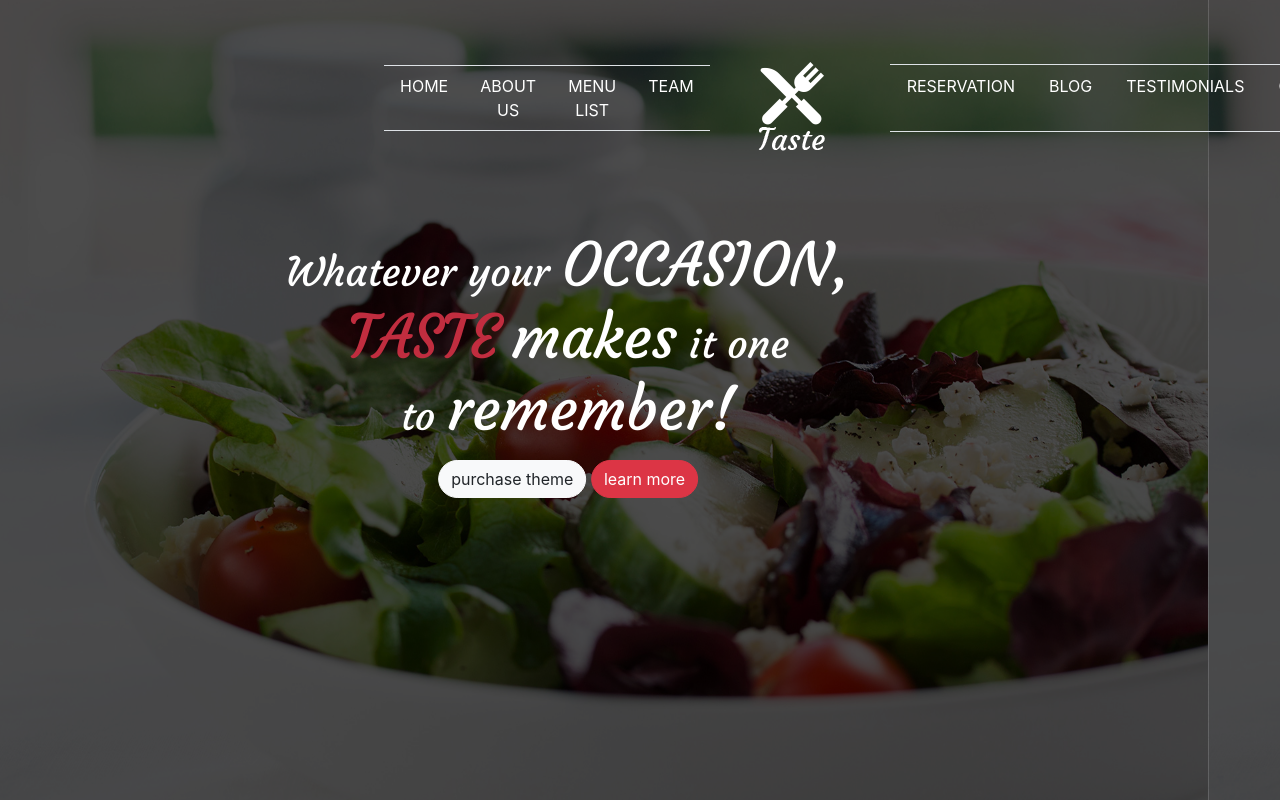
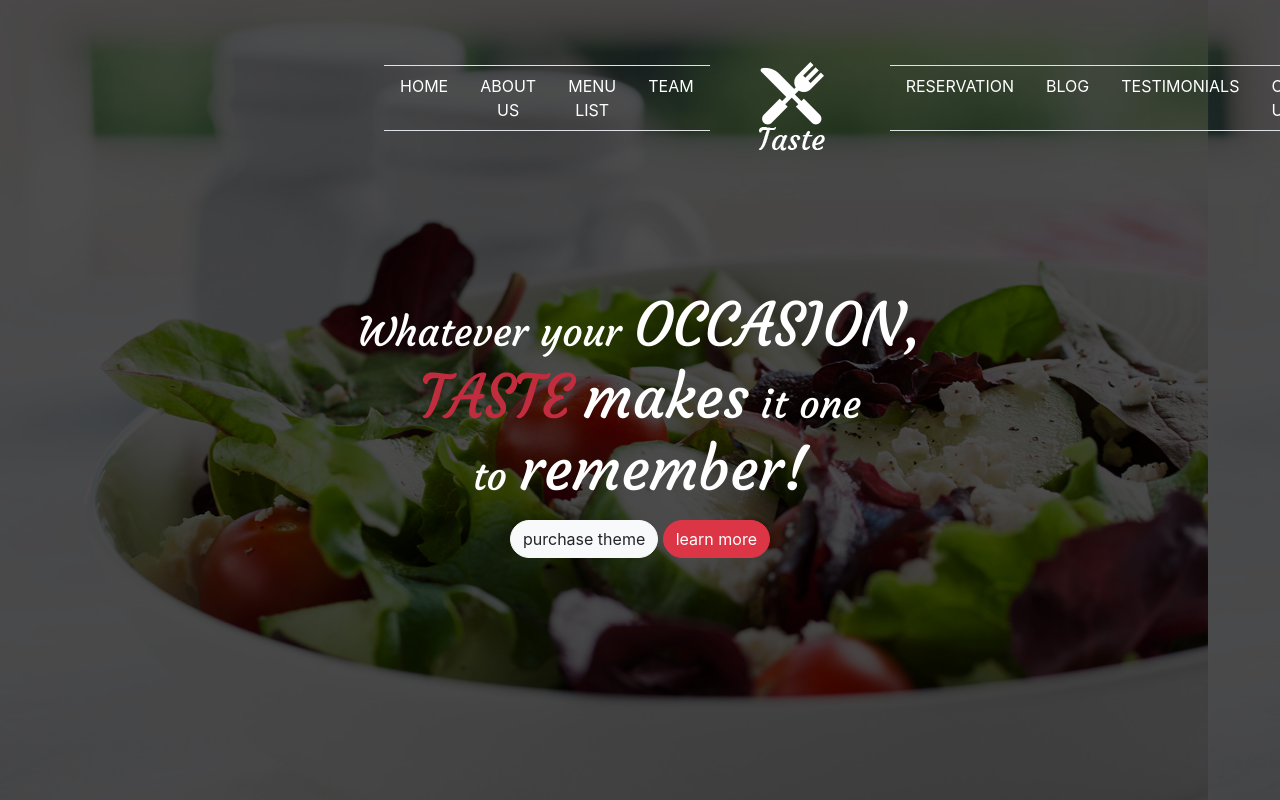
Before and after one commit to keeper-tech-Malo/coding_16_site_chef, a website: page index.html in a window 1280 px wide. Shown: the top 800 px of the page. Drawn offline with nearby package versions, Linux system fonts and the light colour scheme.

Commit message:
modification du header dans le travail de fin

```diff
--- a/index.html
+++ b/index.html
@@ -14,9 +14,15 @@
 
     <!-- src/scss/modules/_header.scss -->
     <header class=" position-relative overflow-hidden ">
+        <div class="container position-absolute  text-center titre-centre" style="z-index: 1; ">
+            <h1 class="text-white">Whatever your <span class="text-uppercase">occasion, <br></span><span class="taste text-uppercase">Taste</span> <span>makes</span> it one <br>to <span>remember!</span></h5>
+                <div class="btn">
+                    <button class="btn btn-light rounded-pill">purchase theme</button>
+                    <button class="btn btn-danger rounded-pill"> learn more</button>
 
-           <div id="carouselExampleCaptions" class="carousel slide" data-ride="carousel" class="position-relative" width="100">
+                </div>
 
+        </div>
         <nav class="navbar navbar-expand-lg navbar-dark position-absolute w-100 ml-lg-5 mx-auto " style="z-index: 1100;">
             <button class="navbar-toggler" type="button" data-toggle="collapse" data-target="#navbarNavDropdown" aria-controls="navbarNavDropdown" aria-expanded="false" aria-label="Toggle navigation">
                 <span class="navbar-toggler-icon"></span>
@@ -27,16 +33,16 @@
                     <ul class="d-flex list-unstyled justify-content-center text-center text-uppercase border-top border-bottom  ">
 
                         <li class="nav-item">
-                                <a class="nav-link " href="">home</a>
+                            <a class="nav-link text-white " href="">home</a>
                         </li>
                         <li class="nav-item ">
-                                <a class="nav-link" href="">about us</a>
+                            <a class="nav-link text-white" href="">about us</a>
                         </li>
                         <li class="nav-item ">
-                                <a class="nav-link " href="">menu list</a>
+                            <a class="nav-link text-white " href="">menu list</a>
                         </li>
                         <li class="nav-item ">
-                                <a class="nav-link " href="">team</a>
+                            <a class="nav-link text-white " href="">team</a>
                         </li>
                     </ul>
 
@@ -47,24 +53,23 @@
                 <ul class="d-flex list-unstyled  text-uppercase border-top border-bottom">
 
                     <li class="nav-item">
-                            <a class="nav-link btn" href="">Reservation</a>
+                        <a class="nav-link text-white" href="">Reservation</a>
                     </li>
                     <li class="nav-item ">
-                            <a class="nav-link btn" href="">Blog</a>
+                        <a class="nav-link text-white" href="">Blog</a>
                     </li>
                     <li class="nav-item ">
-                            <a class="nav-link btn" href="">Testimonials</a>
+                        <a class="nav-link text-white" href="">Testimonials</a>
                     </li>
                     <li class="nav-item ">
-                            <a class="nav-link btn" href="">Contact Us</a>
+                        <a class="nav-link text-white" href="">Contact Us</a>
                     </li>
-
                 </ul>
             </div>
 
-
         </nav>
 
+        <div id="carouselExampleCaptions" class="carousel slide" data-ride="carousel" class="position-relative" width="100">
 
 
             <!-- L'indicateur de page carousel (non obligatoire) , + il y a de slide , + faudra rajouter de li-->
@@ -75,7 +80,7 @@
             </ol>
 
             <!-- Corps du Carousel -->
-            <div class="carousel-inner" style="z-index: 1000;">
+            <div class="carousel-inner">
 
 
 
@@ -83,40 +88,13 @@
                 <!-- Début de Carousel -->
                 <div class="carousel-item active">
                     <img src="./public/img/banner1.jpg" class="d-block w-100" alt="">
-                    <div class="carousel-caption d-none d-md-block my-20 pb-2 ">
-
-                        <h1 class="">Whatever your <span class="text-uppercase">occasion, <br></span><span class="taste text-uppercase">Taste</span> <span>makes</span> it one <br>to <span>remember!</span></h5>
-                        <div class="btn">
-                            <button class="btn btn-light rounded-pill">purchase theme</button>
-                            <button class="btn btn-danger rounded-pill"> learn more</button>
-
-                        </div>
-                    </div>
                 </div>
                 <div class="carousel-item ">
                     <img src="./public/img/banner1.jpg" class="d-block w-100" alt="">
-                    <div class="carousel-caption d-none d-md-block my-20 ">
-
-                        <h1 class="">Whatever your <span class="text-uppercase">occasion, <br></span><span class="taste text-uppercase">Taste</span> <span>makes</span> it one <br>to <span>remember!</span></h5>
-                        <div class="btn">
-                            <button class="btn btn-light rounded-pill">purchase theme</button>
-                            <button class="btn btn-danger rounded-pill"> learn more</button>
-
-                        </div>
-                    </div>
                 </div>
 
                 <div class="carousel-item ">
                     <img src="./public/img/banner1.jpg" class="d-block w-100" alt="">
-                    <div class="carousel-caption d-none d-md-block my-20 ">
-
-                        <h1 class="">Whatever your <span class="text-uppercase">occasion, <br></span><span class="taste text-uppercase">Taste</span> <span>makes</span> it one <br>to <span>remember!</span></h5>
-                        <div class="btn">
-                            <button class="btn btn-light rounded">purchase theme</button>
-                            <button class="btn btn-danger rounded"> learn more</button>
-
-                        </div>
-                    </div>
                 </div>
             </div>
 
--- a/src/scss/modules/_header.scss
+++ b/src/scss/modules/_header.scss
@@ -1,22 +1,40 @@
 header{ margin: 0 auto;
 
-    #carouselExampleCaptions{
+    .titre-centre{
+        z-index: 1;
+        top: 50%;
+        left: 50%;
+        transform: translate(-50%,-50%);
+        h1{
+            font-family: "titre";
 
-        nav{
-            .nav-list{
-                ul{
-                    li{
-                        a{
-                            color: white;
-                        }
-                        a:hover{
-                            background-color:#C12D3F ;
-                        }
+
+        }
+
+        .taste{
+            color: #C12D3F;
+
+
+        }
+        span{
+            font-size: 60px;
+        }
+    }
+    nav{
+        .nav-list{
+            ul{
+                li{
+                    a{
+                        color: white;
+                    }
+                    a:hover{
+                        background-color:#C12D3F ;
                     }
                 }
             }
         }
     }
+
     .bottom-header{
         position: absolute;
         bottom: 0%;
@@ -25,27 +43,12 @@ header{ margin: 0 auto;
 
 }
     .carousel-inner{
+
         .carousel-item{
             img{
                 filter: brightness(30%);
             }
-            .carousel-caption{
 
-                h1{
-                    font-family: "titre";
-
-
-                }
-
-                .taste{
-                    color: #C12D3F;
-
-
-                }
-                span{
-                    font-size: 60px;
-                }
-            }
         }
     }
     .deco{
```
Also changed, not shown: public/css/app.css. Lines whose indentation alone changed are shown as unchanged.
